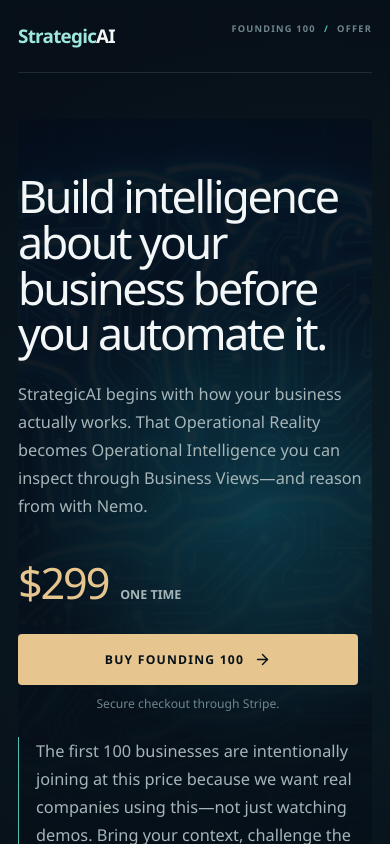
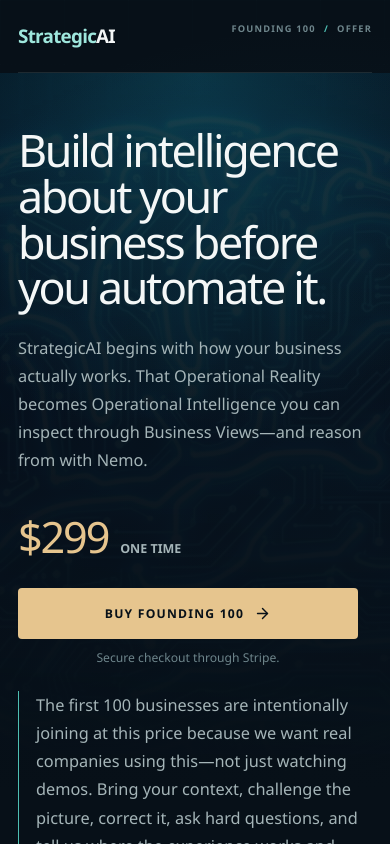
Before and after one commit to tonycamero/strategicai-marketing, a React (Vite) app in the folder frontend/: page /founding100/offer in a window 390 px wide. Shown: the top 844 px of the page. Built offline with nearby package versions, Linux system fonts and the light colour scheme; no server answers.

Commit message:
fix: align founding offer hero with homepage

```diff
--- a/frontend/src/pages/public/founding100-funnel.css
+++ b/frontend/src/pages/public/founding100-funnel.css
@@ -279,12 +279,14 @@
   line-height: 1.65;
 }
 
-.f100-offer-main { padding-top: 58px; }
+.f100-offer-main { padding-top: 0; }
 
 .f100-offer-hero {
   position: relative;
   display: block;
+  width: 100vw;
   min-height: 650px;
+  margin-left: calc(50% - 50vw);
   overflow: hidden;
   border-bottom: 1px solid var(--f100-line);
 }
@@ -292,7 +294,8 @@
 .f100-offer-hero-copy {
   position: relative;
   z-index: 2;
-  width: min(740px, 72%);
+  width: min(1120px, calc(100% - 48px));
+  margin-inline: auto;
   padding: 92px 0 112px;
 }
 
@@ -346,8 +349,8 @@
   inset: 0;
   content: "";
   background:
-    radial-gradient(circle at 68% 44%, rgba(34, 211, 238, 0.19), transparent 42%),
-    linear-gradient(180deg, rgba(2, 6, 23, 0.35), var(--f100-bg) 90%);
+    radial-gradient(circle at top, rgba(34, 211, 238, 0.2), transparent 40%),
+    linear-gradient(180deg, rgba(2, 6, 23, 0.35), var(--f100-bg) 80%);
 }
 
 .f100-offer-brain img {
@@ -473,7 +476,6 @@
 }
 
 @media (max-width: 1024px) {
-  .f100-offer-hero-copy { width: min(740px, 82%); }
   .f100-hierarchy ol { grid-template-columns: repeat(3, 1fr); row-gap: 38px; }
   .f100-hierarchy li:nth-child(4) { padding-left: 0; border-left: 0; }
   .f100-offer-value { gap: 38px; }
@@ -498,9 +500,9 @@
   .f100-content-actions { flex-direction: column; }
   .f100-button { width: 100%; box-sizing: border-box; }
 
-  .f100-offer-main { padding-top: 46px; }
+  .f100-offer-main { padding-top: 0; }
   .f100-offer-hero { min-height: auto; }
-  .f100-offer-hero-copy { width: 100%; padding: 64px 0 82px; }
+  .f100-offer-hero-copy { width: calc(100% - 36px); padding: 64px 0 82px; }
   .f100-offer-hero h1 { font-size: clamp(3rem, 12vw, 4.6rem); }
   .f100-offer-brain img { transform: scale(1.42); }
   .f100-price strong { font-size: 2.7rem; }
```
